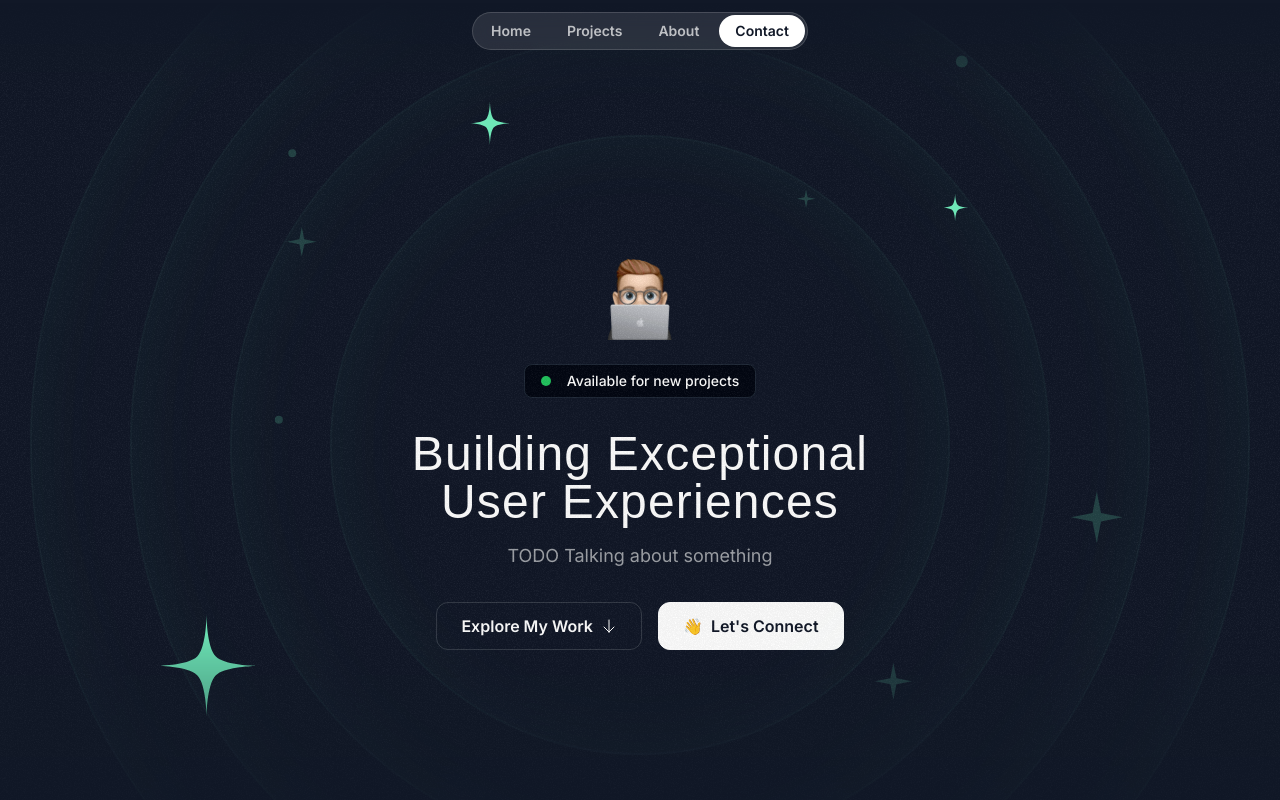
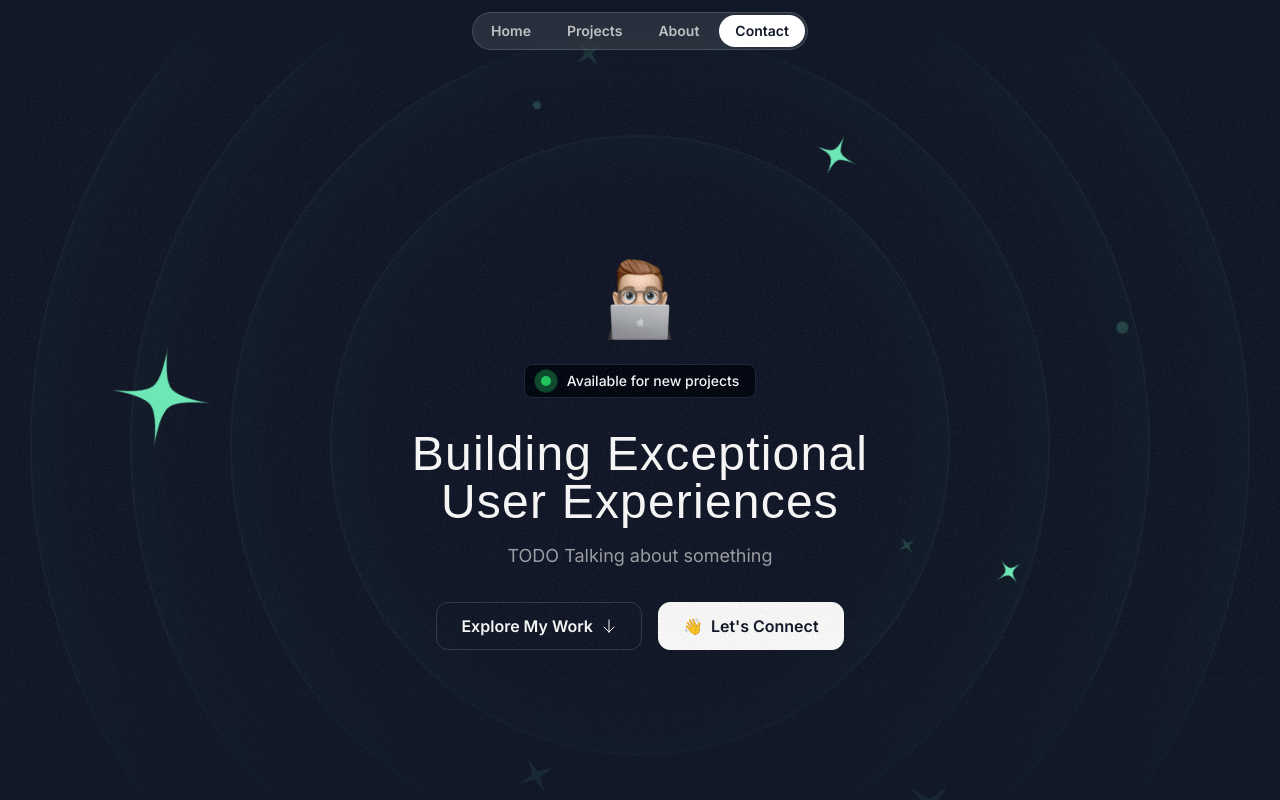
Before and after one commit to eczhang12/PersonalWebsitePortfolio, a Next.js app in the folder starter-template/: page / in a window 1280 px wide. Shown: the top 800 px of the page. Built offline with nearby package versions, Linux system fonts and the light colour scheme; a web font is replaced by a local one.

Commit message:
Animations saving point

```diff
--- a/starter-template/src/components/Card.tsx
+++ b/starter-template/src/components/Card.tsx
@@ -1,11 +1,16 @@
+
 import { twMerge} from "tailwind-merge";
 import grainImage from "@/assets/images/grain.jpg"
+import { ComponentPropsWithoutRef } from "react";
 
-export const Card = ({ className, children}: PropsWithChildren <{
-    className?: string;
-}>) => {
+export const Card = ({
+  className,
+  children,
+  ...other
+}: ComponentPropsWithoutRef<"div"> & { className?: string }) => {
     return(
-        <div className={twMerge("bg-gray-800 rounded-3xl relative z-0 overflow-hidden after:z-10 after:content-[''] after:absolute after:inset-0 after:outline-2 after:outline after:-outline-offset-2 after:rounded-3xl after:outline-white/20 after:pointer-events-none p-6", className)}>
+        <div className={twMerge("bg-gray-800 rounded-3xl relative z-0 overflow-hidden after:z-10 after:content-[''] after:absolute after:inset-0 after:outline-2 after:outline after:-outline-offset-2 after:rounded-3xl after:outline-white/20 after:pointer-events-none p-6", className)} {...other}>
+
             <div className="absolute inset-0 -z-10 opacity-5" style={{
                     backgroundImage:`url(${grainImage.src})`,
                 }}>
--- a/starter-template/src/components/HeroOrbit.tsx
+++ b/starter-template/src/components/HeroOrbit.tsx
@@ -1,16 +1,24 @@
+
 import { PropsWithChildren } from "react";
+import { twMerge } from "tailwind-merge";
 
 export const HeroOrbit = ({
   children,
   size,
-  rotation
-}: PropsWithChildren<{ size: number; rotation: number; }>) => {
+  rotation,
+  shouldOrbit = false,
+  orbitDuration,
+  shouldSpin = false,
+  spinDuration
+}: PropsWithChildren<{ size: number; rotation: number; shouldOrbit?: boolean; orbitDuration?: string; shouldSpin?: boolean; spinDuration?: string }>) => {
   return (
         <div className="absolute left-1/2 top-1/2 -translate-x-1/2 -translate-y-1/2">
+        <div className={twMerge(shouldOrbit === true && "animate-spin")} style={{ animationDuration: orbitDuration }}>
         <div
             className="flex items-start justify-start"
             style={{ height: `${size}px`, width: `${size}px`, transform: `rotate(${rotation}deg)` }}
         >
+        <div className={twMerge(shouldSpin === true && "animate-spin")} style={{ animationDuration: spinDuration }}>
             <div
                 className="inline-flex"
                 style={{ transform: `rotate(${rotation * -1}deg)` }}
@@ -19,5 +27,7 @@ export const HeroOrbit = ({
             </div>
         </div>
         </div>
+        </div>
+        </div>
   );
 };
--- a/starter-template/src/components/ToolboxItems.tsx
+++ b/starter-template/src/components/ToolboxItems.tsx
@@ -1,5 +1,7 @@
+
 import { TechIcon} from "./TechIcon";
 import { twMerge } from "tailwind-merge";
+import { Fragment } from "react";
 
 export const ToolboxItems = ({
     items,
@@ -22,12 +24,17 @@ export const ToolboxItems = ({
             "linear-gradient(to right, transparent, black 10%, black 70%, transparent)",
         }}>
             <div className={twMerge("flex flex-none py-0.5 gap-6 pr-6", itemsWrapperClassName)}>
-                {items.map(item => (
-                    <div key = {item.title} className="inline-flex items-center gap-4 py-2 px-3 outline outline-2 outline-white/10 rounded-lg">
-                        <TechIcon component = {item.iconType} />
-                        <span className="font-semibold">{item.title}</span>
-                    </div>
+                {[...new Array(2)].map((_, index) => (
+                    <Fragment key={index}>
+                        {items.map(item => (
+                            <div key = {item.title} className="inline-flex items-center gap-4 py-2 px-3 outline outline-2 outline-white/10 rounded-lg">
+                                <TechIcon component = {item.iconType} />
+                                <span className="font-semibold">{item.title}</span>
+                            </div>
+                        ))}
+                    </Fragment>
                 ))}
+
             </div>
         </div>
     )
--- a/starter-template/src/sections/Hero.tsx
+++ b/starter-template/src/sections/Hero.tsx
@@ -27,35 +27,40 @@ export const HeroSection = () => {
         <div className="size-[820px] hero-ring"></div>
         <div className="size-[1020px] hero-ring"></div>
         <div className="size-[1220px] hero-ring"></div>
-        <HeroOrbit size={800} rotation={-72}>
-            <StarIcon className="size-28 text-emerald-300" />
+        {/* sort these by size */}
+        <HeroOrbit size={430} rotation={79} shouldOrbit orbitDuration="30s" shouldSpin spinDuration="">
+            <SparkleIcon className="size-5 text-emerald-300/20"/>
         </HeroOrbit>
-        <HeroOrbit size={550} rotation={20}>
+        <HeroOrbit size={520} rotation={-41}shouldOrbit orbitDuration="33s">
+            <div className="size-2 bg-emerald-300/20 rounded-full"></div>
+        </HeroOrbit>
+
+        <HeroOrbit size={530} rotation={178}shouldOrbit orbitDuration="36s">
+            <SparkleIcon className="size-10 text-emerald-300/20" />
+        </HeroOrbit>
+
+        <HeroOrbit size={550} rotation={20}shouldOrbit orbitDuration="39s" shouldSpin spinDuration="16s">
             <StarIcon className="size-12 text-emerald-300"></StarIcon>
         </HeroOrbit>
-        <HeroOrbit size={590} rotation={98}>
+        <HeroOrbit size={590} rotation={98}shouldOrbit orbitDuration="41s" shouldSpin spinDuration="13s">
             <StarIcon className="size-8 text-emerald-300" />
         </HeroOrbit>
-        <HeroOrbit size={590} rotation={-14}>
+        <HeroOrbit size={590} rotation={-14}shouldOrbit orbitDuration="45s">
             <SparkleIcon className="size-8 text-emerald-300/20" />
         </HeroOrbit>
-        <HeroOrbit size={440} rotation={79}>
-            <SparkleIcon className="size-5 text-emerald-300/20" />
+        <HeroOrbit size={650} rotation={-5}shouldOrbit orbitDuration="50s">
+            <div className="size-2 bg-emerald-300/20 rounded-full"></div>
         </HeroOrbit>
-        <HeroOrbit size={530} rotation={178}>
-            <SparkleIcon className="size-10 text-emerald-300/20" />
-        </HeroOrbit>
-        <HeroOrbit size={710} rotation={144}>
+
+        <HeroOrbit size={710} rotation={144}shouldOrbit orbitDuration="55s">
             <SparkleIcon className="size-14 text-emerald-300/20" />
         </HeroOrbit>
-        <HeroOrbit size={720} rotation={85}>
+        <HeroOrbit size={720} rotation={85}shouldOrbit orbitDuration="63s">
             <div className="size-3 bg-emerald-300/20 rounded-full"></div>
         </HeroOrbit>
-        <HeroOrbit size={520} rotation={-41}>
-            <div className="size-2 bg-emerald-300/20 rounded-full"></div>
-        </HeroOrbit>
-        <HeroOrbit size={650} rotation={-5}>
-            <div className="size-2 bg-emerald-300/20 rounded-full"></div>
+
+        <HeroOrbit size={800} rotation={-72}shouldOrbit orbitDuration="70s" shouldSpin spinDuration="15s">
+            <StarIcon className="size-28 text-emerald-300" />
         </HeroOrbit>
       </div>
       <div className="container">
@@ -67,7 +72,9 @@ export const HeroSection = () => {
             priority
           />
           <div className="mt-6 inline-flex items-center gap-4 rounded-lg border border-gray-800 bg-gray-950 px-4 py-1.5">
-            <div className="size-2.5 rounded-full bg-green-500" />
+            <div className="size-2.5 rounded-full bg-green-500 relative">
+                <div className="bg-green-500 absolute inset-0 animate-ping-large rounded-full"></div>
+            </div>
             <div className="text-sm font-medium">Available for new projects</div>
           </div>
         </div>
--- a/starter-template/src/sections/Projects.tsx
+++ b/starter-template/src/sections/Projects.tsx
@@ -55,8 +55,8 @@ export const ProjectsSection = () => {
             <h2 className="font-serif text-3xl md:text-5xl text-center mt-6">Featured Projects</h2>
             <p className="text-center md:text-lg text-white/60 mt-4 max-w-md mx-auto lg:text-xl">TODO describe projects</p>
             <div className="flex flex-col mt-10 gap-20 md:mt-20">
-                {portfolioProjects.map(project => (
-                    <Card key ={project.title} className=" px-8 pt-8 pb-0 md:pt-12 md:px-10 lg:pt-16 lg:px-20">
+                {portfolioProjects.map((project, projectIndex) => (
+                    <Card key ={project.title} className=" px-8 pt-8 pb-0 md:pt-12 md:px-10 lg:pt-16 lg:px-20 sticky" style={{top: `calc(64px + ${projectIndex * 20}px)`}}>
                         <div className="lg:grid lg:grid-cols-2 lg:gap-16">
                             <div className="lg:pb-16">
                                 <div className="bg-gradient-to-r from-emerald-300 to-sky-400 inline-flex gap-2 font-bold uppercase tracking-widest text-sm text-transparent bg-clip-text">
--- a/starter-template/src/sections/Tape.tsx
+++ b/starter-template/src/sections/Tape.tsx
@@ -1,7 +1,6 @@
 import StarIcon from "@/assets/icons/star.svg";
 
 const words = [
-    "TODO Fill in words here"
 ];
 
 export const TapeSection = () => {
--- a/starter-template/tailwind.config.ts
+++ b/starter-template/tailwind.config.ts
@@ -1,3 +1,4 @@
+
 import type { Config } from "tailwindcss";
 
 const config: Config = {
@@ -24,6 +25,25 @@ const config: Config = {
         fontFamily: {
             sans: 'var(--font-sans)',
             serif: 'var(--font-serif)',
+        },
+        animation: {
+            'ping-large': "ping-large 1s ease-in-out infinite"
+        },
+        keyframes: {
+            'ping-large': {
+                '75%, 100%': {
+                    transform: 'scale(3)',
+                    opacity: '0',
+                }
+            },
+            "move-left": {
+                '0%': { transform: 'translateX(0%)' },
+                '100%': { transform: 'translateX(-50%)' },
+            },
+            "move-right": {
+                '0%': { transform: 'translateX(-50%)' },
+                '100%': { transform: 'translateX(0%)' },
+            },
         }
     },
   },
```
Also changed, not shown: starter-template/src/sections/About.tsx (+1 -1 lines). Lines whose indentation alone changed are shown as unchanged.
